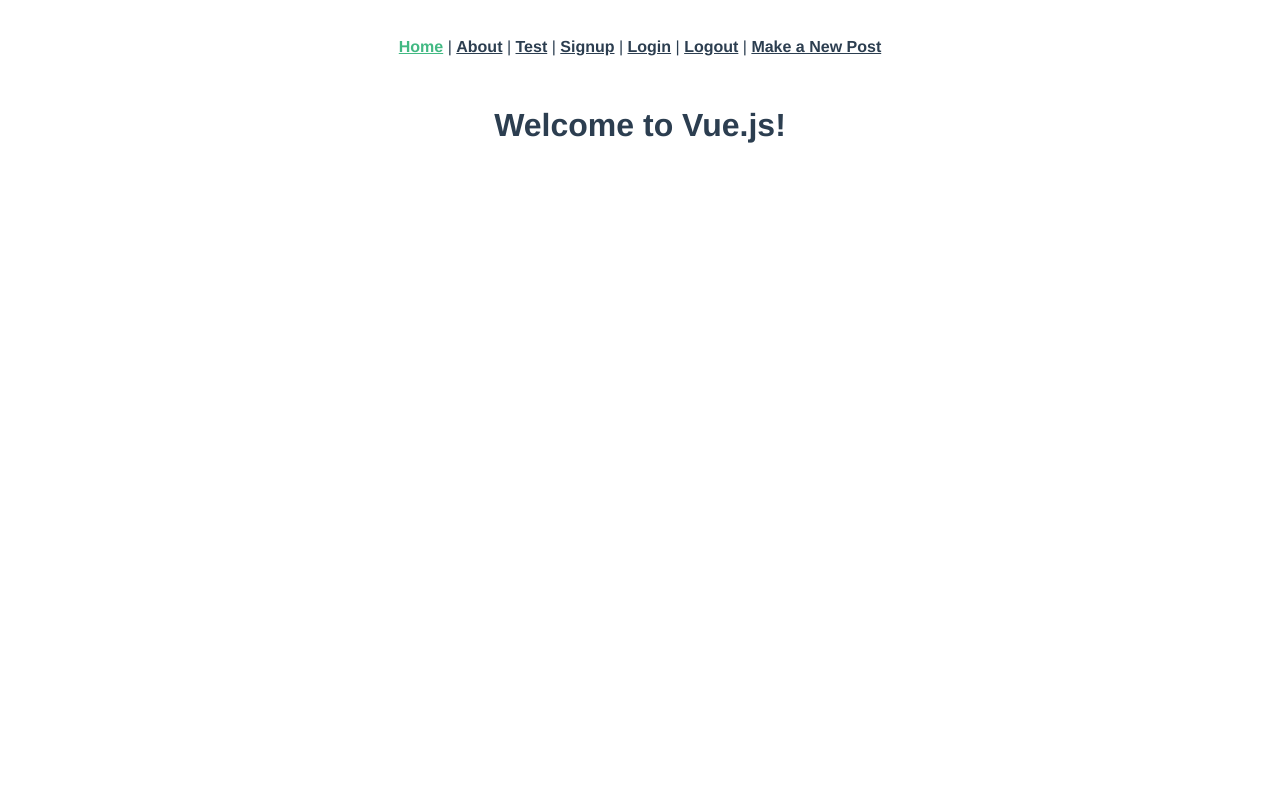
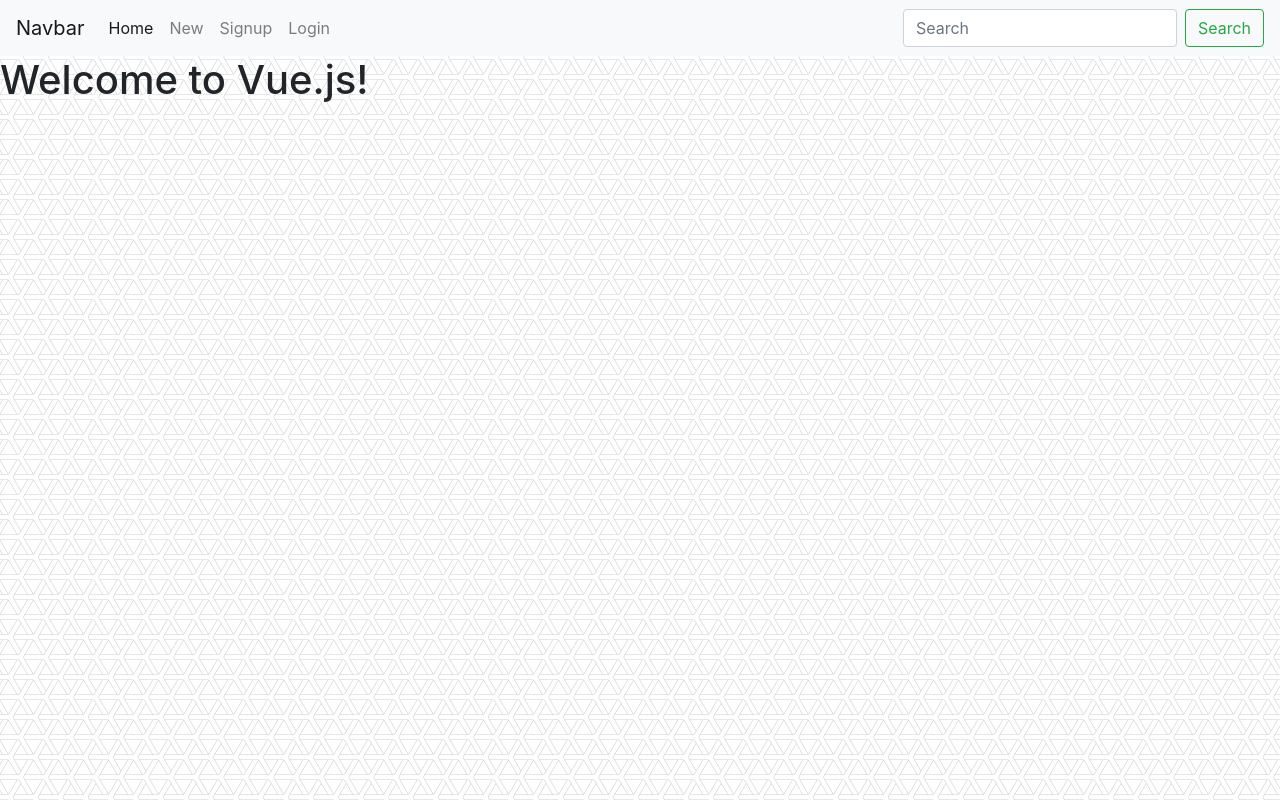
Before and after one commit to aracinski2/blog-frontend-app, a Vue app: page / in a window 1280 px wide. Built offline with nearby package versions, Linux system fonts and the light colour scheme.

Commit message:
add background, remove css, install bootstrap

```diff
--- a/package.json
+++ b/package.json
@@ -8,7 +8,10 @@
   },
   "dependencies": {
     "axios": "^0.21.0",
+    "bootstrap": "^4.5.3",
     "core-js": "^3.6.5",
+    "jquery": "^3.5.1",
+    "popper.js": "^1.16.1",
     "vue": "^2.6.11",
     "vue-router": "^3.2.0"
   },
--- a/src/App.vue
+++ b/src/App.vue
@@ -1,6 +1,6 @@
 <template>
   <div id="app">
-    <div id="nav">
+    <!-- <div id="nav">
       <router-link to="/">Home</router-link> |
       <router-link to="/about">About</router-link> |
       <router-link to="/test">Test</router-link> |
@@ -8,30 +8,55 @@
       <router-link to="/login">Login</router-link> |
       <router-link to="/logout">Logout</router-link> |
       <router-link to="/posts/new">Make a New Post</router-link>
-    </div>
+    </div> -->
+    <nav class="navbar navbar-expand-lg navbar-light bg-light">
+  <a class="navbar-brand" href="#">Navbar</a>
+  <button class="navbar-toggler" type="button" data-toggle="collapse" data-target="#navbarSupportedContent" aria-controls="navbarSupportedContent" aria-expanded="false" aria-label="Toggle navigation">
+    <span class="navbar-toggler-icon"></span>
+  </button>
+
+  <div class="collapse navbar-collapse" id="navbarSupportedContent">
+    <ul class="navbar-nav mr-auto">
+      <li class="nav-item active">
+        <a class="nav-link" href="/posts">Home <span class="sr-only">(current)</span></a>
+      </li>
+      <li class="nav-item">
+        <a class="nav-link" href="/posts/new">New</a>
+      </li>
+      <li class="nav-item">
+        <a class="nav-link" href="/posts/signup">Signup</a>
+      </li>
+      <li class="nav-item">
+        <a class="nav-link" href="/posts/login">Login</a>
+      </li>
+      <!-- <li class="nav-item dropdown">
+        <a class="nav-link dropdown-toggle" href="#" id="navbarDropdown" role="button" data-toggle="dropdown" aria-haspopup="true" aria-expanded="false">
+          Dropdown
+        </a>
+        <div class="dropdown-menu" aria-labelledby="navbarDropdown">
+          <a class="dropdown-item" href="#">Action</a>
+          <a class="dropdown-item" href="#">Another action</a>
+          <div class="dropdown-divider"></div>
+          <a class="dropdown-item" href="#">Something else here</a>
+        </div>
+      </li> -->
+      <!-- <li class="nav-item">
+        <a class="nav-link disabled" href="#" tabindex="-1" aria-disabled="true">Disabled</a>
+      </li> -->
+    </ul>
+    <form class="form-inline my-2 my-lg-0">
+      <input class="form-control mr-sm-2" type="search" placeholder="Search" aria-label="Search">
+      <button class="btn btn-outline-success my-2 my-sm-0" type="submit">Search</button>
+    </form>
+  </div>
+</nav>
     <router-view/>
   </div>
 </template>
 
 <style>
-#app {
-  font-family: Avenir, Helvetica, Arial, sans-serif;
-  -webkit-font-smoothing: antialiased;
-  -moz-osx-font-smoothing: grayscale;
-  text-align: center;
-  color: #2c3e50;
-}
-
-#nav {
-  padding: 30px;
-}
-
-#nav a {
-  font-weight: bold;
-  color: #2c3e50;
-}
-
-#nav a.router-link-exact-active {
-  color: #42b983;
+body {
+  font-family: Impact;
+  background-image: url("./assets/webb.png");
 }
 </style>
--- a/src/main.js
+++ b/src/main.js
@@ -2,6 +2,9 @@
 import App from "./App.vue";
 import router from "./router";
 import axios from "axios";
+
+import "bootstrap";
+import "bootstrap/dist/css/bootstrap.min.css";
 
 axios.defaults.headers.common["X-Requested-With"] = "XMLHttpRequest";
 axios.defaults.baseURL = process.env.NODE_ENV === "development" ? "http://localhost:3000" : "/";
```
Also changed, not shown: src/assets/webb.png (added), 1 other file (tests, documents, lock files or other folders).
